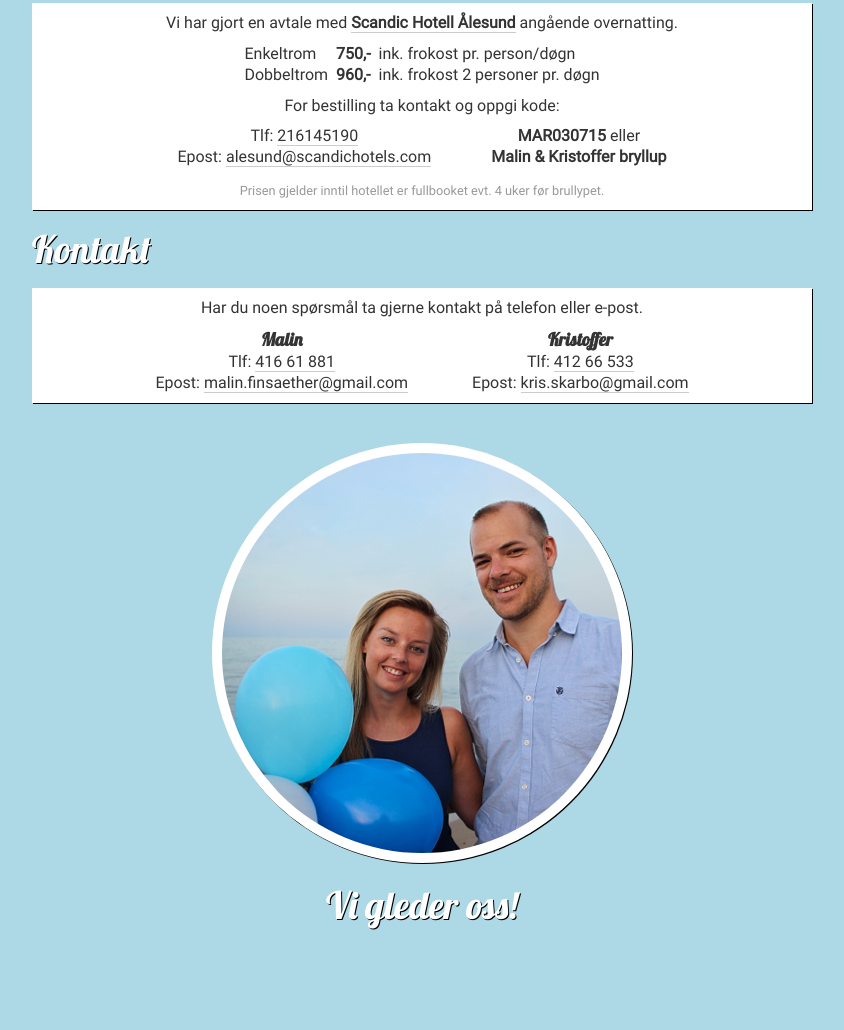
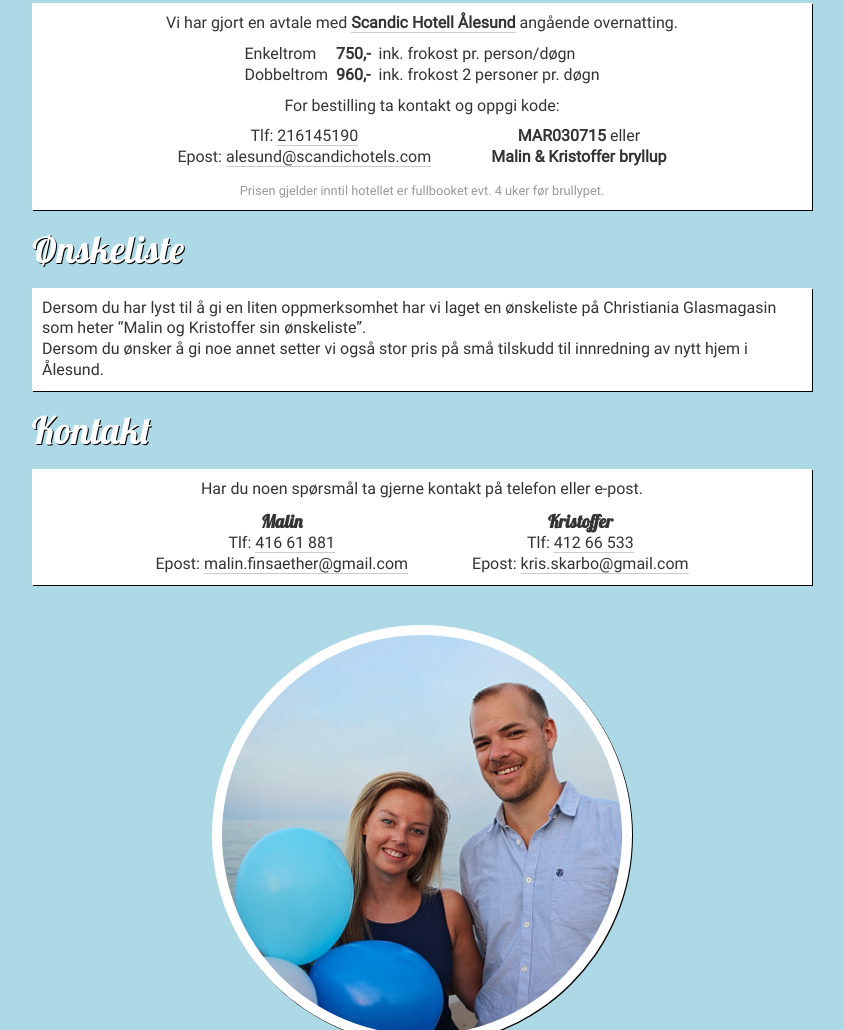
Before and after one commit to Skarbo/Brullyp, a website: page public/index.html in a window 1280 px wide. Shown: the part 2476-3506 px from the top of the page, without its empty margins (218-1062 px from the left). Before the commit the page ends 3430 px from the top, so only its background shows below. Drawn offline with Linux system fonts and the light colour scheme; some packages are replaced by stand-ins of ours.

Commit message:
Updated gift list

```diff
--- a/public/index.html
+++ b/public/index.html
@@ -252,7 +252,8 @@
             <h2>Overnatting</h2>
 
             <wrapper overnatting>
-            <p>Vi har gjort en avtale med <a href="http://www.scandichotels.no/Hotels/Norge/Alesund/Scandic-Alesund/"
+                <p>Vi har gjort en avtale med <a
+                        href="http://www.scandichotels.no/Hotels/Norge/Alesund/Scandic-Alesund/"
                         target="_blank"><strong>Scandic Hotell Ålesund</strong></a> angående
                     overnatting.</p>
 
@@ -271,10 +272,24 @@
 
                 <p>For bestilling ta kontakt og oppgi kode:<br/><span>Tlf: <a
                         href="tel:216145190" target="_blank">216145190</a><br/>Epost: <a
-                    href="mailto:alesund@scandichotels.com" target="_blank">alesund@scandichotels.com</a></span><span>
+                        href="mailto:alesund@scandichotels.com"
+                        target="_blank">alesund@scandichotels.com</a></span><span>
                 <strong>MAR030715</strong> eller<br/><strong>Malin & Kristoffer bryllup</strong></span></p>
 
                 <p class="light">Prisen gjelder inntil hotellet er fullbooket evt. 4 uker før brullypet.</p>
+            </wrapper>
+
+            <h2>Ønskeliste</h2>
+            <wrapper gifts>
+                <p>Dersom du har lyst til å gi en liten oppmerksomhet har vi laget en ønskeliste på Christiania
+                    Glasmagasin
+                    som heter “Malin og Kristoffer sin ønskeliste”.</p>
+
+                <p>
+                    Dersom du ønsker å gi noe annet setter vi også stor pris på små tilskudd til innredning av nytt hjem
+                    i
+                    Ålesund.
+                </p>
             </wrapper>
 
             <h2>Kontakt</h2>
```
Lines whose indentation alone changed are shown as unchanged.
